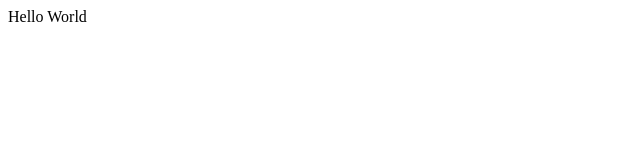
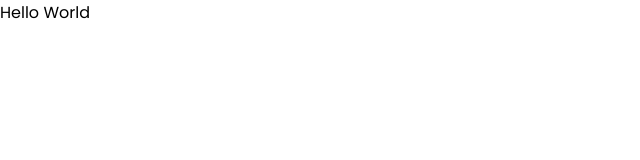
Before and after one commit to KongkowITPekanbaru/masjid-network, a Next.js app in the folder frontend/: page / in a window 1280 px wide. Shown: the top 160 px of the page, without its empty margins (0-640 px from the left). Built offline with nearby package versions, Linux system fonts and the light colour scheme.

Commit message:
define theming

```diff
--- /dev/null
+++ b/frontend/design-system/globals.tsx
@@ -0,0 +1,34 @@
+import { Global, css, useTheme } from '@emotion/react';
+
+const globalCSS = theme => css`
+    @font-face {
+        font-family: ${theme.typography.fontFamily};
+        font-style: normal;
+        font-weight: 700;
+        src: local(''),
+        url('${theme.typography.customFontPath}') format('truetype');
+    }
+
+    * {
+        box-sizing: border-box;
+        font-family: ${theme.typography.fontFamily};
+    }
+
+    html,
+    body {
+        width: 100%;
+        height: 100%;
+        min-height: 100%;
+        padding: 0;
+        margin: 0;
+    }
+`;
+
+export default function GlobalStyles(): JSX.Element {
+    const theme = useTheme();
+    return (
+        <Global
+            styles={globalCSS(theme)}
+        />
+    );
+}
--- /dev/null
+++ b/frontend/design-system/theme-wrapper.tsx
@@ -0,0 +1,17 @@
+import { ThemeProvider } from '@emotion/react';
+
+import GlobalStyles from './globals';
+import { theme } from './theme';
+
+interface ThemeWrapperProps {
+    children: JSX.Element;
+}
+
+export default function ThemeWrapper({ children }: ThemeWrapperProps): JSX.Element {
+    return (
+        <ThemeProvider theme={theme}>
+            <GlobalStyles />
+            {children}
+        </ThemeProvider>
+    );
+}
--- /dev/null
+++ b/frontend/design-system/theme.ts
@@ -0,0 +1,50 @@
+import { spacing } from './units';
+
+const white = '#fff';
+const black = '#111';
+
+const palette = {
+  common: {
+    black,
+    white,
+  },
+  primary: {
+    main: '#1E6F5C',
+    light: '#29BB89',
+    contrastText: white,
+  },
+  error: {
+    main: '#A51C30',
+    light: '#A7333F',
+    contrastText: white,
+  },
+  grey: {
+    100: '#EAEAEA',
+    200: '#C9C5C5',
+    300: '#888',
+    400: '#666',
+  },
+};
+
+const shadows = {
+  0: 'none',
+  1: '0px 5px 10px rgba(0, 0, 0, 0.12)',
+  2: '0px 8px 30px rgba(0, 0, 0, 0.24)',
+};
+
+const typography = {
+  fontFamily:
+    "Poppins",
+  customFontPath: "/fonts/Poppins-Regular.ttf",
+};
+
+const shape = {
+  borderRadius: spacing['xxsmall'],
+};
+
+export const theme = {
+  palette,
+  shadows,
+  typography,
+  shape,
+};
--- /dev/null
+++ b/frontend/design-system/units.ts
@@ -0,0 +1,20 @@
+export const spacing = {
+  none: 0,
+  xxsmall: '4px',
+  xsmall: '8px',
+  small: '12px',
+  medium: '20px',
+  gutter: '24px',
+  large: '32px',
+  xlarge: '48px',
+  xxlarge: '96px',
+};
+
+export const fontSizes = {
+  xsmall: '0.79rem',
+  small: '0.889rem',
+  medium: '1rem',
+  large: '1.125rem',
+  xlarge: '1.266rem',
+  xxlarge: '1.424rem',
+};
--- /dev/null
+++ b/frontend/pages/_app.tsx
@@ -0,0 +1,10 @@
+import { AppProps } from 'next/app'
+import ThemeWrapper from "../design-system/theme-wrapper";
+
+export default function App({ Component, pageProps }: AppProps): React.ReactNode {
+    return (
+        <ThemeWrapper>
+            <Component {...pageProps} />
+        </ThemeWrapper>
+    );
+}
```
